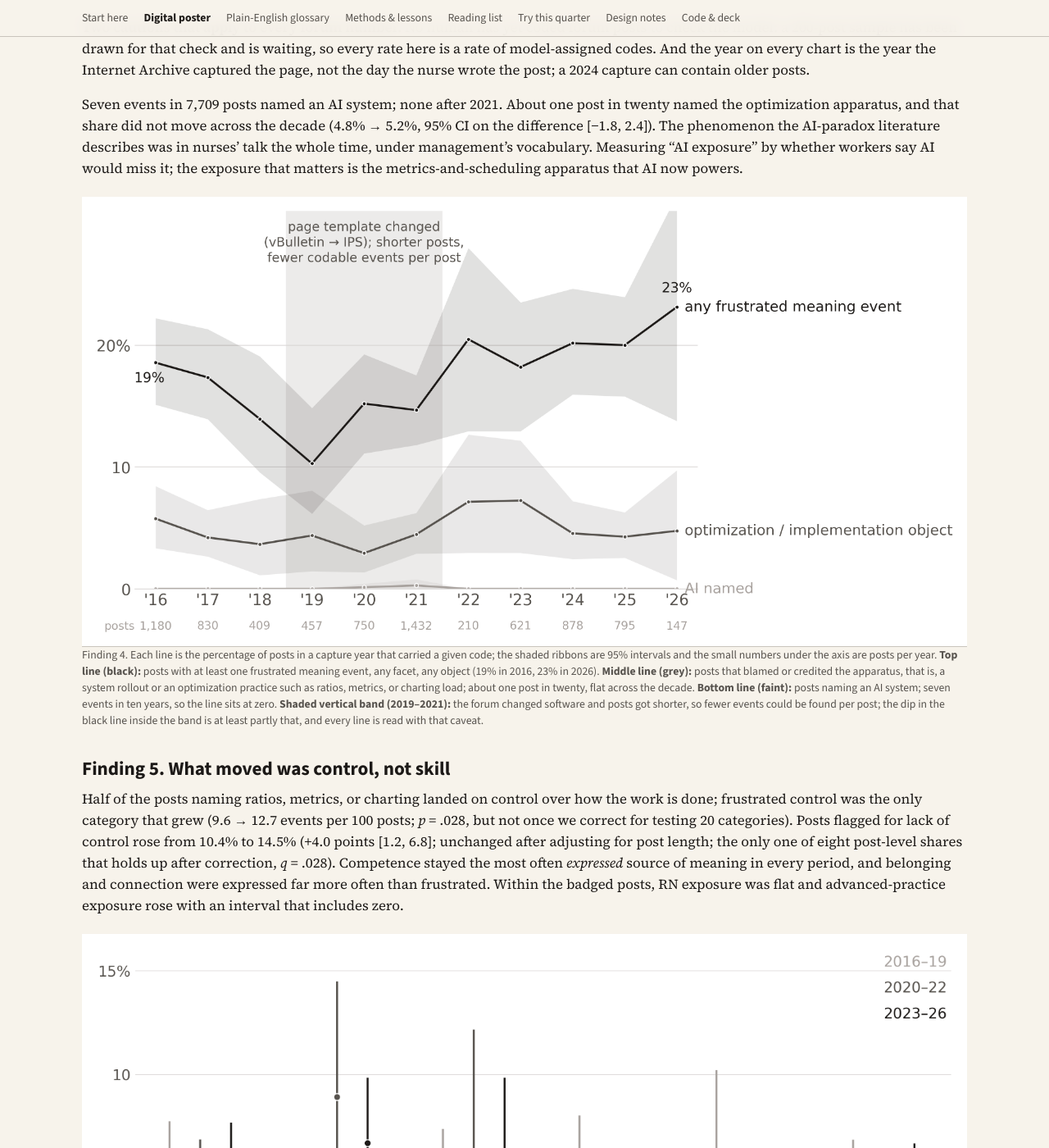
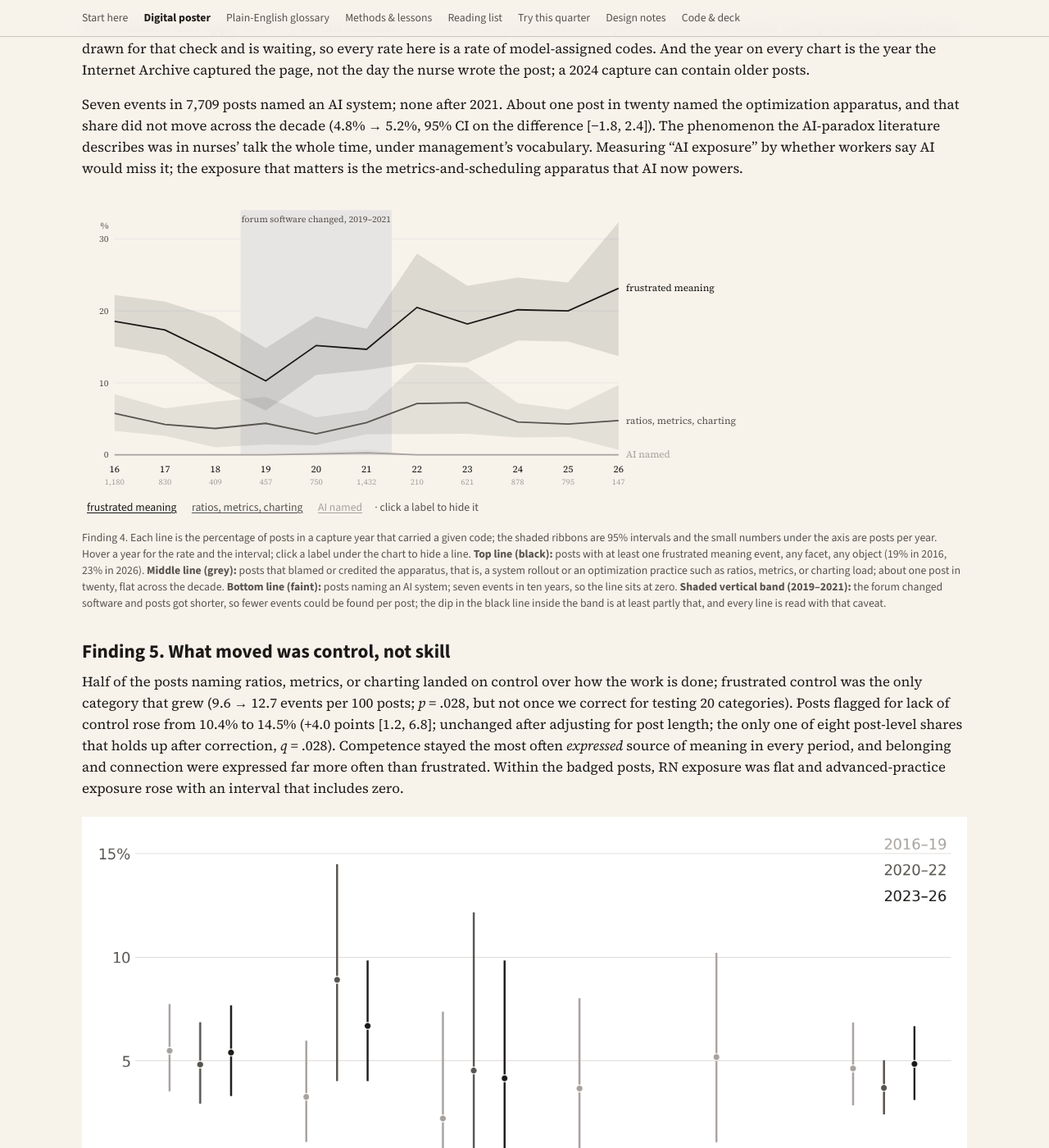
Before and after one commit to mjmonnot/mjmonnot.github.io, a Jekyll site: the page lec-2026/poster.html, which Jekyll copies as it is, in a window 1280 px wide and 1400 px high, scrolled down 6644 px. Shown: the whole window at 82% size. Built offline with Jekyll 4.4.1, drawn with Linux system fonts in a browser that asks for light colours; some of the changed lines change nothing that is shown.

Commit message:
LEC 2026: hover chart for the nurses' yearly rates

```diff
--- a/lec-2026/assets/bag.css
+++ b/lec-2026/assets/bag.css
@@ -196,8 +196,22 @@
 @media (max-width: 800px) {
   .grid-2, .grid-3, .dot-row { grid-template-columns: 1fr; }
 }
+.trend { position: relative; max-width: 52rem; }
+.trend svg { width: 100%; height: auto; display: block; }
+.trend-tip {
+  position: absolute; pointer-events: none; z-index: 2;
+  background: #fffdf8; border: 1px solid var(--ink);
+  padding: .45rem .6rem; font-family: "Source Sans 3", Calibri, sans-serif;
+  font-size: .82rem; line-height: 1.35; color: var(--ink);
+  min-width: 13rem;
+}
+.trend-tip strong { font-weight: 650; }
+.trend-fallback { display: block; }
+.trend.is-live .trend-fallback { display: none; }
 @media print {
   .nav { position: static; }
   body { background: white; }
   .card, .block, .cta, .term { break-inside: avoid; }
+  .trend svg, .trend-tip { display: none !important; }
+  .trend.is-live .trend-fallback { display: block !important; }
 }
--- /dev/null
+++ b/lec-2026/assets/trend.js
@@ -0,0 +1,145 @@
+/* Yearly post shares. Aggregates only; no post text. */
+(function () {
+  var host = document.getElementById("trend");
+  var raw = document.getElementById("trend-data");
+  if (!host || !raw) return;
+  var rows = JSON.parse(raw.textContent);
+  var keys = [
+    { id: "frustrated", label: "frustrated meaning", color: "#1c1917" },
+    { id: "apparatus", label: "ratios, metrics, charting", color: "#57534e" },
+    { id: "ai", label: "AI named", color: "#a8a29e" }
+  ];
+  var on = { frustrated: true, apparatus: true, ai: true };
+  var W = 920, H = 400, L = 44, R = 196, T = 18, B = 52;
+  var yMax = 34;
+  var svg = el("svg", { viewBox: "0 0 " + W + " " + H, role: "img" });
+  svg.setAttribute("aria-label", "Share of nurses' posts by capture year, 2016 to 2026");
+  host.insertBefore(svg, host.querySelector(".trend-fallback"));
+
+  function el(name, attrs) {
+    var n = document.createElementNS("http://www.w3.org/2000/svg", name);
+    Object.keys(attrs || {}).forEach(function (k) { n.setAttribute(k, attrs[k]); });
+    return n;
+  }
+  function x(year) { return L + ((year - 2016) / 10) * (W - L - R); }
+  function y(pct) { return T + (1 - pct / yMax) * (H - T - B); }
+
+  var band = el("rect", {
+    x: x(2018.5), y: T, width: x(2021.5) - x(2018.5), height: H - T - B,
+    fill: "#e7e5e4"
+  });
+  svg.appendChild(band);
+  var note = el("text", { x: x(2020), y: T + 16, "text-anchor": "middle", fill: "#57534e", "font-size": "12", "font-family": "Source Sans 3, Calibri, sans-serif" });
+  note.textContent = "forum software changed, 2019–2021";
+  svg.appendChild(note);
+
+  [0, 10, 20, 30].forEach(function (g) {
+    svg.appendChild(el("line", { x1: L, x2: W - R, y1: y(g), y2: y(g), stroke: "#e7e5e4", "stroke-width": "1" }));
+    var t = el("text", { x: L - 8, y: y(g) + 4, "text-anchor": "end", fill: "#57534e", "font-size": "12", "font-family": "Source Sans 3, Calibri, sans-serif" });
+    t.textContent = g + (g ? "" : "");
+    if (g === 0) t.textContent = "0";
+    else t.textContent = String(g);
+    svg.appendChild(t);
+  });
+  var pct = el("text", { x: L - 8, y: y(30) - 14, "text-anchor": "end", fill: "#57534e", "font-size": "12", "font-family": "Source Sans 3, Calibri, sans-serif" });
+  pct.textContent = "%";
+  svg.appendChild(pct);
+
+  var layer = el("g");
+  svg.appendChild(layer);
+  var marks = el("g");
+  svg.appendChild(marks);
+
+  rows.forEach(function (r) {
+    var t = el("text", { x: x(r.year), y: H - 28, "text-anchor": "middle", fill: "#1c1917", "font-size": "13", "font-family": "Source Sans 3, Calibri, sans-serif" });
+    t.textContent = String(r.year).slice(2);
+    svg.appendChild(t);
+    var n = el("text", { x: x(r.year), y: H - 12, "text-anchor": "middle", fill: "#a8a29e", "font-size": "11", "font-family": "Source Sans 3, Calibri, sans-serif" });
+    n.textContent = r.n.toLocaleString();
+    svg.appendChild(n);
+  });
+
+  function pathOf(id, which) {
+    return rows.map(function (r, i) {
+      var v = which === "lo" ? r[id][1] : which === "hi" ? r[id][2] : r[id][0];
+      return (i ? "L" : "M") + x(r.year).toFixed(1) + "," + y(v).toFixed(1);
+    }).join("");
+  }
+  function draw() {
+    while (layer.firstChild) layer.removeChild(layer.firstChild);
+    while (marks.firstChild) marks.removeChild(marks.firstChild);
+    keys.forEach(function (k) {
+      if (!on[k.id]) return;
+      var ribbon = el("path", { d: pathOf(k.id, "hi") + rows.slice().reverse().map(function (r, i) {
+        return (i ? "L" : "L") + x(r.year).toFixed(1) + "," + y(r[k.id][1]).toFixed(1);
+      }).join("") + "Z", fill: k.color, opacity: "0.12" });
+      layer.appendChild(ribbon);
+      layer.appendChild(el("path", { d: pathOf(k.id, "mid"), fill: "none", stroke: k.color, "stroke-width": "2" }));
+      var last = rows[rows.length - 1];
+      var lab = el("text", { x: x(last.year) + 10, y: y(last[k.id][0]) + 4, fill: k.color, "font-size": "13", "font-family": "Source Sans 3, Calibri, sans-serif" });
+      lab.textContent = k.label;
+      marks.appendChild(lab);
+    });
+  }
+  draw();
+
+  var tip = document.createElement("div");
+  tip.className = "trend-tip";
+  tip.hidden = true;
+  host.appendChild(tip);
+  var hover = el("line", { y1: T, y2: H - B, stroke: "#1c1917", "stroke-width": "1", visibility: "hidden" });
+  svg.appendChild(hover);
+
+  rows.forEach(function (r, i) {
+    var prev = i ? (r.year + rows[i - 1].year) / 2 : r.year - 0.5;
+    var next = i < rows.length - 1 ? (r.year + rows[i + 1].year) / 2 : r.year + 0.5;
+    var hit = el("rect", { x: x(prev), y: T, width: x(next) - x(prev), height: H - T - B, fill: "transparent" });
+    hit.style.cursor = "crosshair";
+    hit.addEventListener("mousemove", function (ev) { show(r, ev); });
+    hit.addEventListener("mouseleave", hide);
+    svg.appendChild(hit);
+  });
+
+  function show(r, ev) {
+    hover.setAttribute("x1", x(r.year));
+    hover.setAttribute("x2", x(r.year));
+    hover.setAttribute("visibility", "visible");
+    var lines = ["<strong>" + r.year + (r.year === 2026 ? " (partial year)" : "") + "</strong> · " + r.n.toLocaleString() + " posts"];
+    keys.forEach(function (k) {
+      if (!on[k.id]) return;
+      var a = r[k.id];
+      lines.push(k.label + " " + a[0].toFixed(1) + "% [" + a[1].toFixed(1) + ", " + a[2].toFixed(1) + "]");
+    });
+    tip.innerHTML = lines.join("<br>");
+    tip.hidden = false;
+    var box = host.getBoundingClientRect();
+    var left = ev.clientX - box.left + 14;
+    if (left > box.width - 220) left = ev.clientX - box.left - 220;
+    tip.style.left = left + "px";
+    tip.style.top = Math.max(8, ev.clientY - box.top - 20) + "px";
+  }
+  function hide() {
+    tip.hidden = true;
+    hover.setAttribute("visibility", "hidden");
+  }
+
+  var legend = document.createElement("p");
+  legend.className = "small";
+  legend.style.marginTop = ".4rem";
+  keys.forEach(function (k) {
+    var b = document.createElement("button");
+    b.type = "button";
+    b.textContent = k.label;
+    b.style.cssText = "margin:0 .4rem 0 0;border:0;background:none;cursor:pointer;font:inherit;color:" + k.color + ";text-decoration:underline;text-underline-offset:2px";
+    b.addEventListener("click", function () {
+      on[k.id] = !on[k.id];
+      b.style.opacity = on[k.id] ? "1" : ".35";
+      draw();
+    });
+    legend.appendChild(b);
+  });
+  var hint = document.createTextNode(" · click a label to hide it");
+  legend.appendChild(hint);
+  host.appendChild(legend);
+  host.classList.add("is-live");
+})();
--- a/lec-2026/poster.html
+++ b/lec-2026/poster.html
@@ -128,9 +128,13 @@
   <p><strong>Two cautions that apply to every forum number.</strong> No human has yet coded forum posts to check the model: a 200-post sample has been drawn for that check and is waiting, so every rate here is a rate of model-assigned codes. And the year on every chart is the year the Internet Archive captured the page, not the day the nurse wrote the post; a 2024 capture can contain older posts.</p>
   <p>Seven events in 7,709 posts named an AI system; none after 2021. About one post in twenty named the optimization apparatus, and that share did not move across the decade (4.8% → 5.2%, 95% CI on the difference [−1.8, 2.4]). The phenomenon the AI-paradox literature describes was in nurses’ talk the whole time, under management’s vocabulary. Measuring “AI exposure” by whether workers say AI would miss it; the exposure that matters is the metrics-and-scheduling apparatus that AI now powers.</p>
   <figure>
-    <img src="assets/Study2_fig1_trend.png" alt="Object talk, frustrated events, and control-loss flags by capture year, 2016 through September 2026">
-    <figcaption>Finding 4. Each line is the percentage of posts in a capture year that carried a given code; the shaded ribbons are 95% intervals and the small numbers under the axis are posts per year. <strong>Top line (black):</strong> posts with at least one frustrated meaning event, any facet, any object (19% in 2016, 23% in 2026). <strong>Middle line (grey):</strong> posts that blamed or credited the apparatus, that is, a system rollout or an optimization practice such as ratios, metrics, or charting load; about one post in twenty, flat across the decade. <strong>Bottom line (faint):</strong> posts naming an AI system; seven events in ten years, so the line sits at zero. <strong>Shaded vertical band (2019–2021):</strong> the forum changed software and posts got shorter, so fewer events could be found per post; the dip in the black line inside the band is at least partly that, and every line is read with that caveat.</figcaption>
+    <div class="trend" id="trend">
+      <img class="trend-fallback" src="assets/Study2_fig1_trend.png" alt="Object talk and frustrated events by capture year, 2016 through September 2026">
+    </div>
+    <script type="application/json" id="trend-data">[{"year":2016,"n":1180,"frustrated":[18.56,15.05,22.2],"apparatus":[5.76,3.34,8.43],"ai":[0,0,0]},{"year":2017,"n":830,"frustrated":[17.35,13.86,21.31],"apparatus":[4.22,2.64,6.46],"ai":[0,0,0]},{"year":2018,"n":409,"frustrated":[13.94,9.47,19.07],"apparatus":[3.67,1.04,7.37],"ai":[0,0,0]},{"year":2019,"n":457,"frustrated":[10.28,6.16,14.83],"apparatus":[4.38,1.44,8.05],"ai":[0,0,0]},{"year":2020,"n":750,"frustrated":[15.2,11.1,19.24],"apparatus":[2.93,1.34,5.2],"ai":[0.13,0,0.42]},{"year":2021,"n":1432,"frustrated":[14.66,11.8,17.52],"apparatus":[4.47,2.87,6.22],"ai":[0.28,0,0.77]},{"year":2022,"n":210,"frustrated":[20.48,12.85,27.96],"apparatus":[7.14,2.9,12.65],"ai":[0,0,0]},{"year":2023,"n":621,"frustrated":[18.2,12.82,23.49],"apparatus":[7.25,2.94,12.16],"ai":[0,0,0]},{"year":2024,"n":878,"frustrated":[20.16,15.89,24.63],"apparatus":[4.56,2.42,7.19],"ai":[0,0,0]},{"year":2025,"n":795,"frustrated":[20,15.73,23.94],"apparatus":[4.28,2.49,6.27],"ai":[0,0,0]},{"year":2026,"n":147,"frustrated":[23.13,13.73,32.31],"apparatus":[4.76,0.7,9.72],"ai":[0,0,0]}]</script>
+    <figcaption>Finding 4. Each line is the percentage of posts in a capture year that carried a given code; the shaded ribbons are 95% intervals and the small numbers under the axis are posts per year. Hover a year for the rate and the interval; click a label under the chart to hide a line. <strong>Top line (black):</strong> posts with at least one frustrated meaning event, any facet, any object (19% in 2016, 23% in 2026). <strong>Middle line (grey):</strong> posts that blamed or credited the apparatus, that is, a system rollout or an optimization practice such as ratios, metrics, or charting load; about one post in twenty, flat across the decade. <strong>Bottom line (faint):</strong> posts naming an AI system; seven events in ten years, so the line sits at zero. <strong>Shaded vertical band (2019–2021):</strong> the forum changed software and posts got shorter, so fewer events could be found per post; the dip in the black line inside the band is at least partly that, and every line is read with that caveat.</figcaption>
   </figure>
+  <script src="assets/trend.js"></script>
 
   <h2>Finding 5. What moved was control, not skill</h2>
   <p>Half of the posts naming ratios, metrics, or charting landed on control over how the work is done; frustrated control was the only category that grew (9.6 → 12.7 events per 100 posts; <em>p</em> = .028, but not once we correct for testing 20 categories). Posts flagged for lack of control rose from 10.4% to 14.5% (+4.0 points [1.2, 6.8]; unchanged after adjusting for post length; the only one of eight post-level shares that holds up after correction, <em>q</em> = .028). Competence stayed the most often <em>expressed</em> source of meaning in every period, and belonging and connection were expressed far more often than frustrated. Within the badged posts, RN exposure was flat and advanced-practice exposure rose with an interval that includes zero.</p>
```
